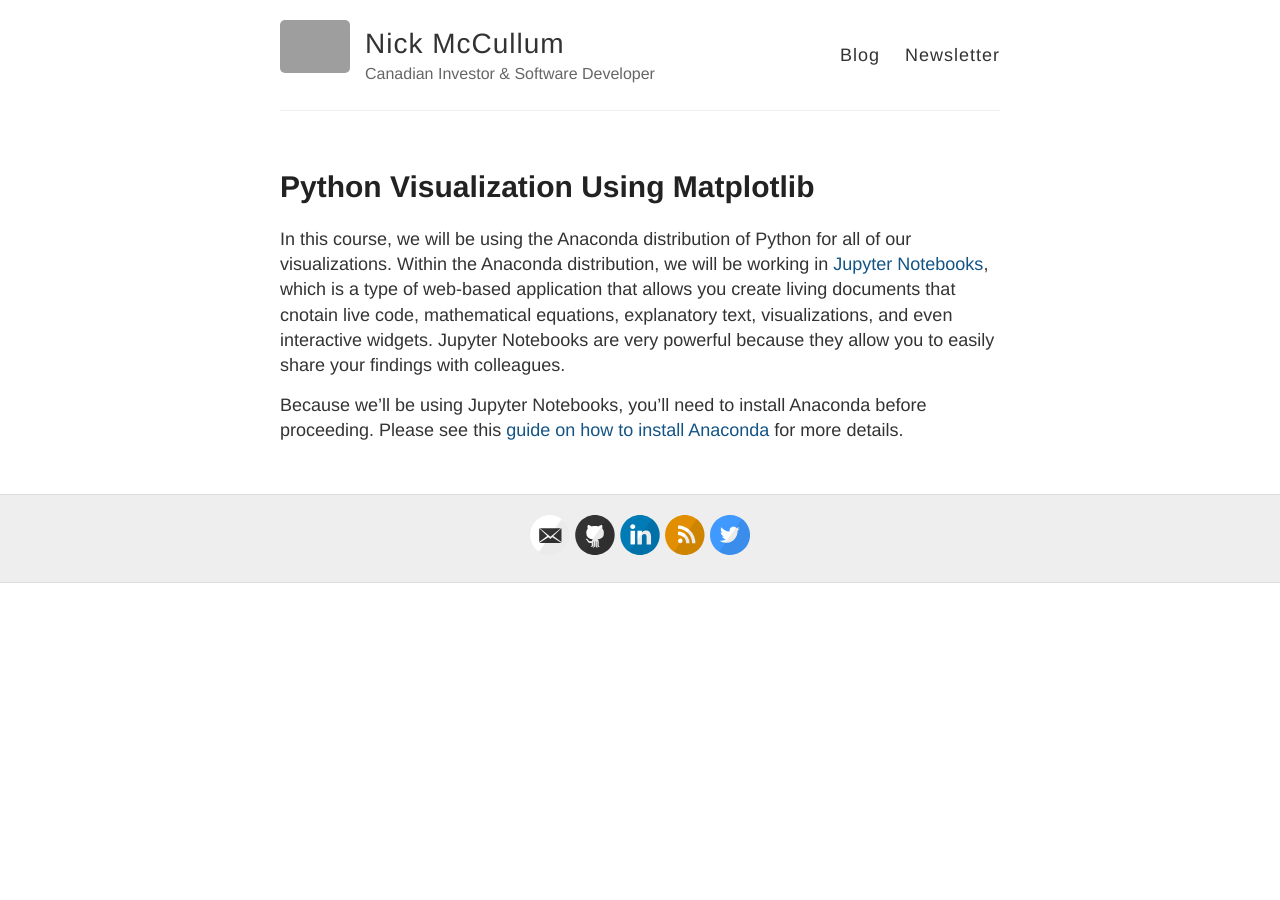
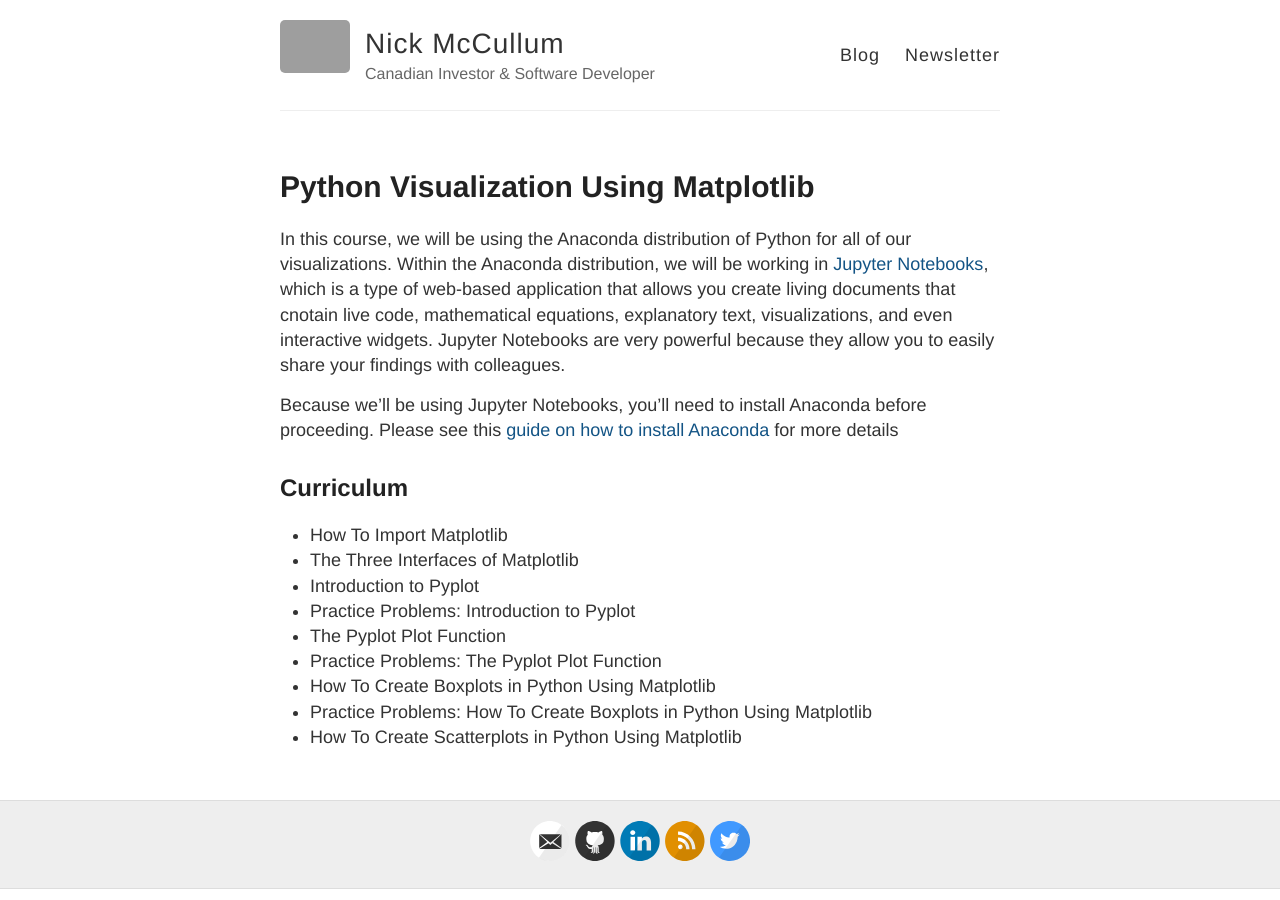
Before and after one commit to rosyberti/website, a Jekyll site: the page built from python-visualization/index.md, in a window 1280 px wide. Built offline with Jekyll 4.4.1, drawn with Linux system fonts in a browser that asks for light colours; grey boxes are pictures that could not be loaded.

Commit message:
added curriculum

```diff
--- a/python-visualization/index.md
+++ b/python-visualization/index.md
@@ -6,4 +6,16 @@ permalink: /python-visualization/
 
 In this course, we will be using the Anaconda distribution of Python for all of our visualizations. Within the Anaconda distribution, we will be working in [Jupyter Notebooks](https://jupyter.org/), which is a type of web-based application that allows you create living documents that cnotain live code, mathematical equations, explanatory text, visualizations, and even interactive widgets. Jupyter Notebooks are very powerful because they allow you to easily share your findings with colleagues.
 
-Because we'll be using Jupyter Notebooks, you'll need to install Anaconda before proceeding. Please see this [guide on how to install Anaconda](https://nickmccullum.com/python-course/how-to-install-anaconda/) for more details.
+Because we'll be using Jupyter Notebooks, you'll need to install Anaconda before proceeding. Please see this [guide on how to install Anaconda](https://nickmccullum.com/python-course/how-to-install-anaconda/) for more details
+
+## Curriculum
+
+*   How To Import Matplotlib
+*   The Three Interfaces of Matplotlib
+*   Introduction to Pyplot
+*   Practice Problems: Introduction to Pyplot
+*   The Pyplot Plot Function
+*   Practice Problems: The Pyplot Plot Function
+*   How To Create Boxplots in Python Using Matplotlib
+*   Practice Problems: How To Create Boxplots in Python Using Matplotlib
+*   How To Create Scatterplots in Python Using Matplotlib
```
